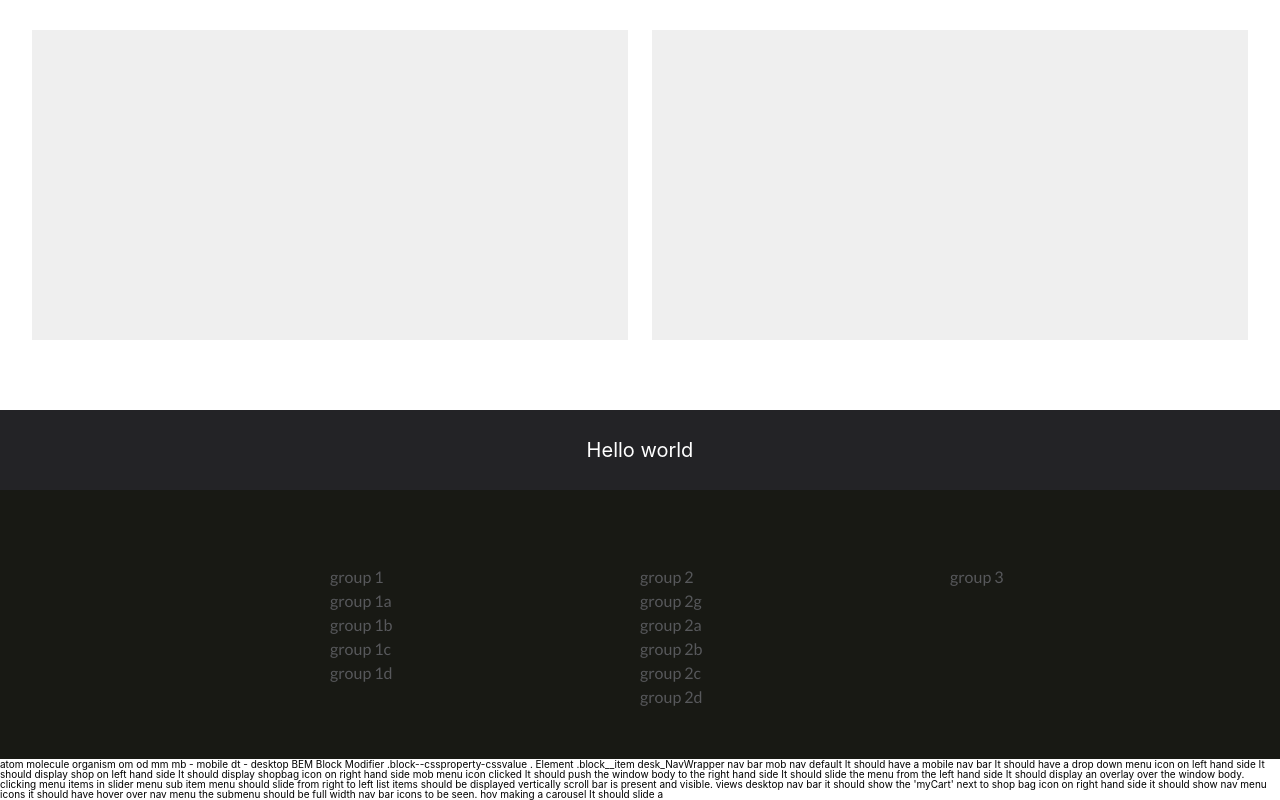
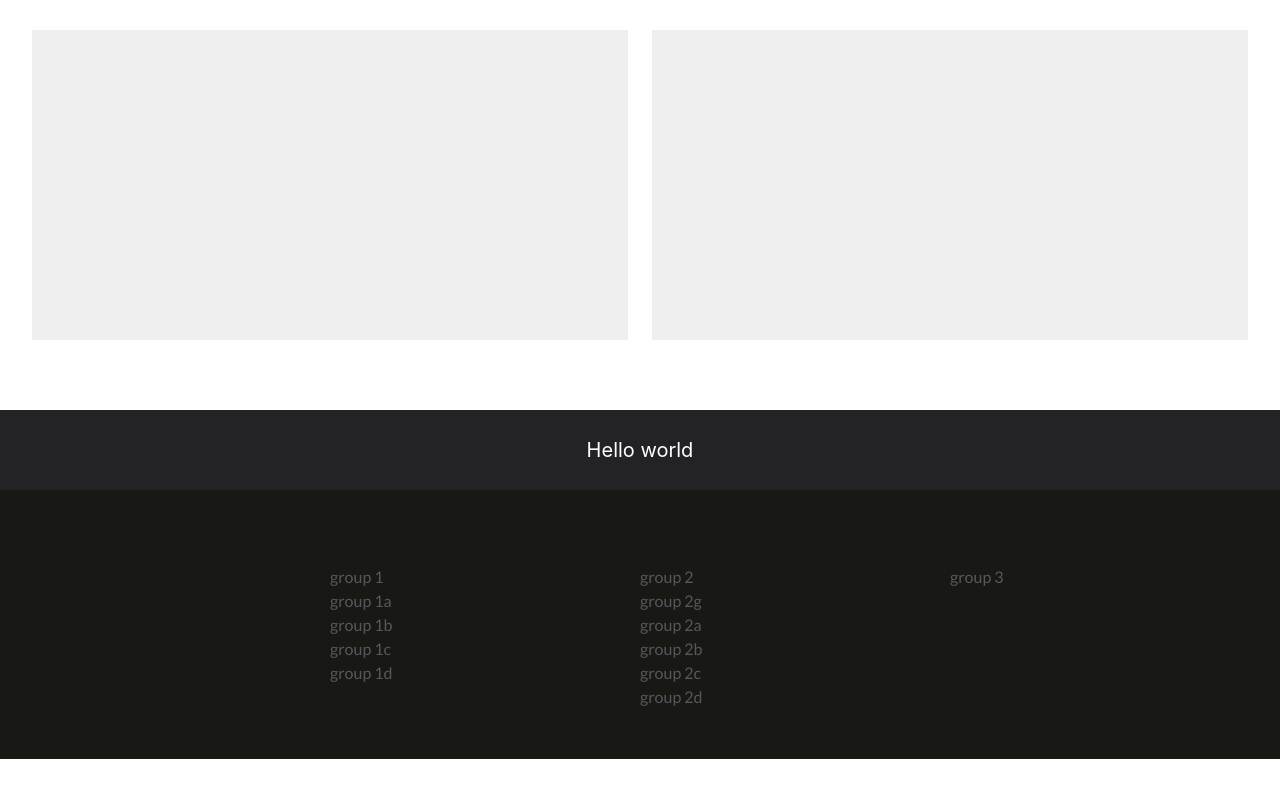
Before and after one commit to hydracus/shop-Front, a plain HTML site: page shopFront.html in a window 1280 px wide. Shown: the part 2696-3496 px from the top of the page. After the commit the page ends 3455 px from the top, so only its background shows below. Drawn offline with Linux system fonts and the light colour scheme.

Commit message:
Removed extra paragraph

```diff
--- a/shopFront.html
+++ b/shopFront.html
@@ -868,54 +868,6 @@ Element
           </ul>
     </div>
   </div>
-  <p>
-  atom molecule organism
-  om
-  od
-  mm
-
-  mb - mobile
-  dt - desktop
-  BEM
-  Block
-
-  Modifier
-  .block--cssproperty-cssvalue
-  .
-
-  Element
-  .block__item
-
-  desk_NavWrapper
-  nav bar
-    mob nav default
-    It should have a mobile nav bar
-      It should have a drop down menu icon on left hand side
-      It should display shop on left hand side
-      It should display shopbag icon on right hand side
-
-    mob menu icon clicked
-    It should push the window body to the right hand side
-      It should slide the menu from the left hand side
-      It should display an overlay over the window body.
-
-    clicking menu items in slider menu
-      sub item menu should slide from right to left
-      list items should be displayed vertically
-      scroll bar is present and visible.
-
-    views desktop nav bar
-      it should show the 'myCart' next to shop bag icon on right hand side
-      it should show nav menu icons
-      it should have hover over nav menu
-      the submenu should be full width
-
-    nav bar icons to be seen.
-    hov
-
-    making a carousel
-    It should slide a
-   </p>
    </div>
 </div>
 
```
